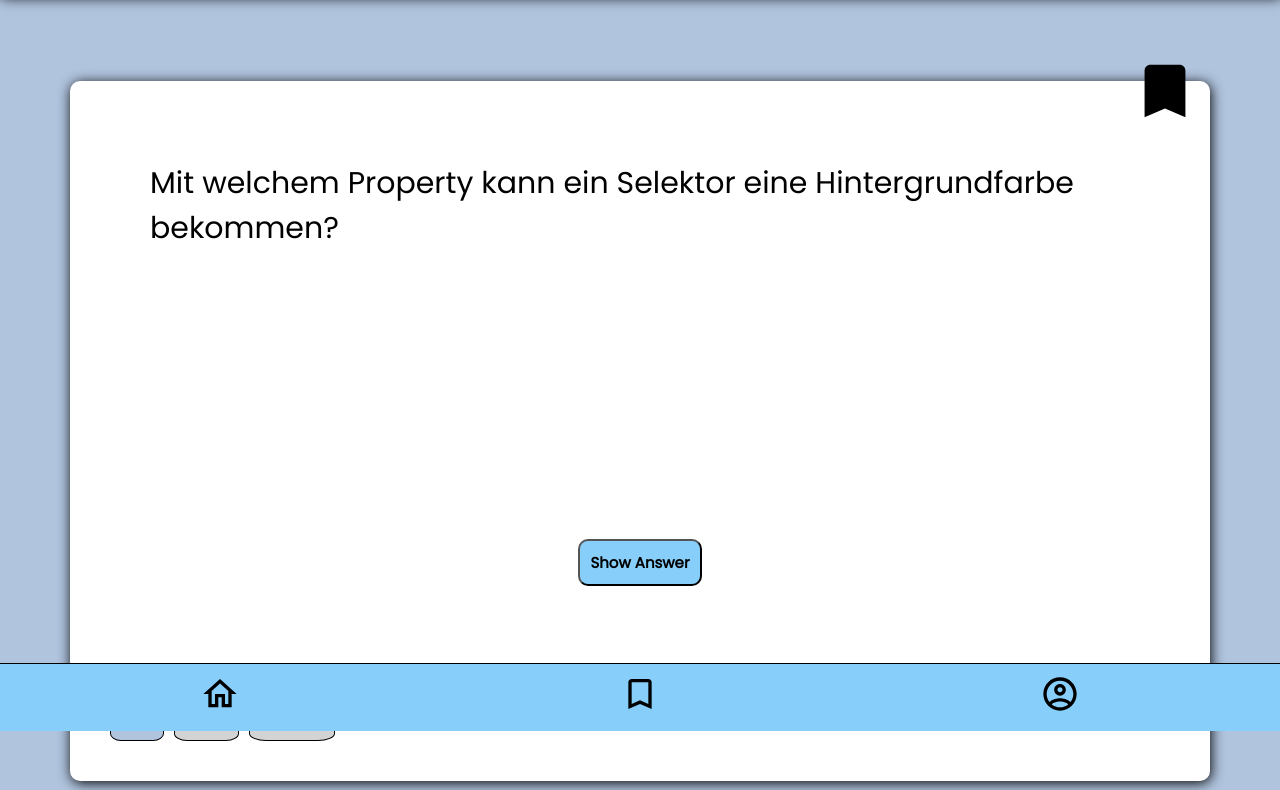
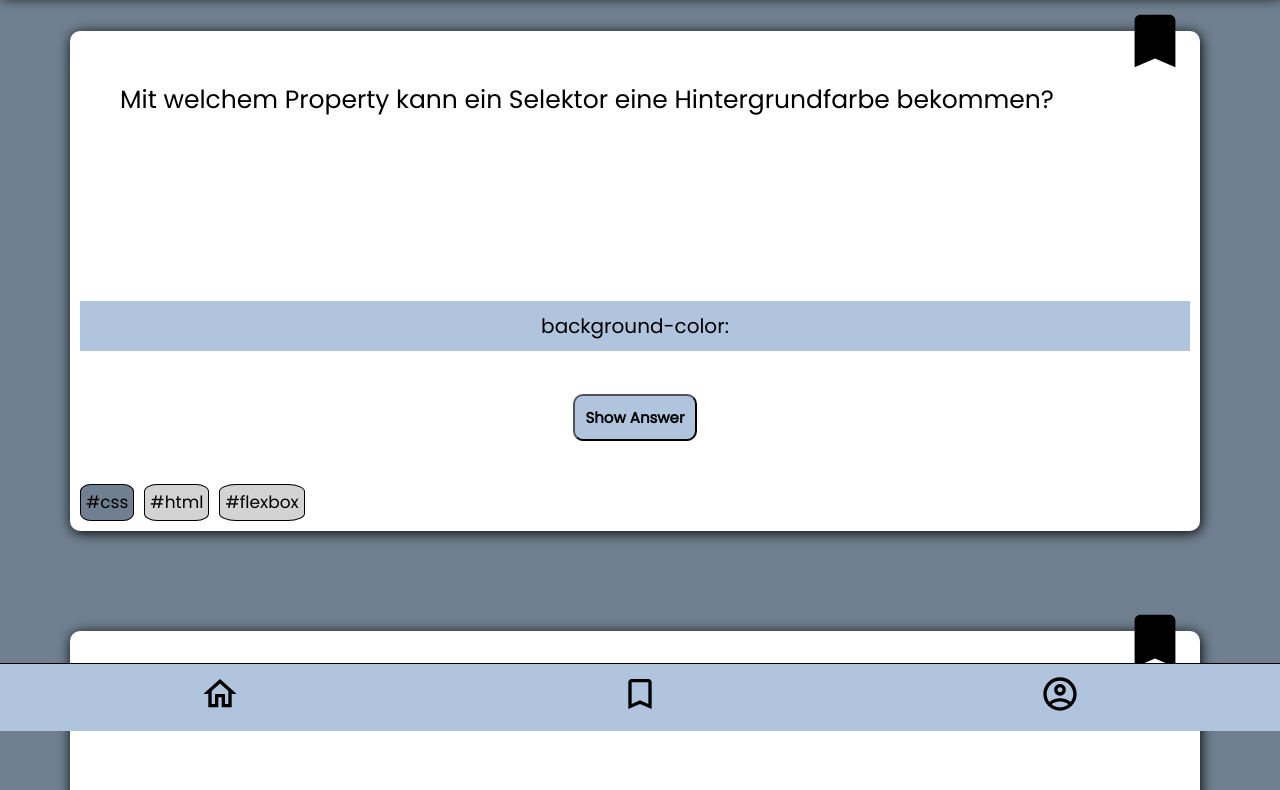
Before and after one commit to FelineHuhn/quiz-app, a plain HTML site: page index.html in a window 1280 px wide. Shown: the part 69-859 px from the top of the page. Drawn offline with Linux system fonts and the light colour scheme.

Commit message:
add structure, add styles

```diff
--- a/css/components/global.css
+++ b/css/components/global.css
@@ -1,6 +1,6 @@
 :root {
-  --primary-color: lightsteelblue;
-  --secondary-color: lightskyblue;
+  --primary-color: slategrey;
+  --secondary-color: lightsteelblue;
   --third-color: lightgray;
   --shadow: 0px 3px 3px -2px rgb(0 0 0 / 20%), 0px 3px 4px 0px rgb(0 0 0 / 14%),
     0px 1px 8px 0px rgb(0 0 0 / 12%);
--- a/css/components/main.css
+++ b/css/components/main.css
@@ -1,13 +1,12 @@
 .question-card {
   display: flex;
   position: relative;
-  height: 700px;
+  height: 500px;
   flex-direction: column;
-  margin: 150px 70px 70px 70px;
-  padding: 40px;
+  margin: 100px 80px 70px 70px;
+  padding: 10px;
   background-color: white;
   box-shadow: 1px 2px 13px black;
-  font-size: 20px;
   border-radius: 10px;
 }
 
@@ -19,13 +18,13 @@
 }
 
 p {
-  font-size: 30px;
+  font-size: 25px;
   padding: 40px;
-  height: 300px;
+  height: 260px;
 }
 
 .hidden-answer {
-  font-size: 25px;
+  font-size: 20px;
   padding: 10px;
   height: auto;
   text-align: center;
--- a/index.html
+++ b/index.html
@@ -29,7 +29,7 @@
             Mit welchem Property kann ein Selektor eine Hintergrundfarbe
             bekommen?
           </p>
-          <p hidden class="hidden-answer">background-color:</p>
+          <p class="hidden-answer">background-color:</p>
           <button class="answer-button" type="button">Show Answer</button>
           <ul class="tag-list">
             <li class="category-tag highlight">#css</li>
```
